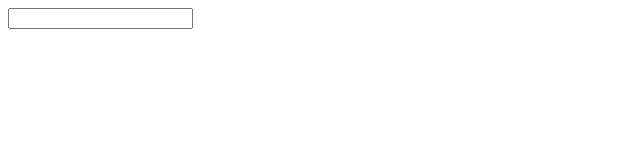
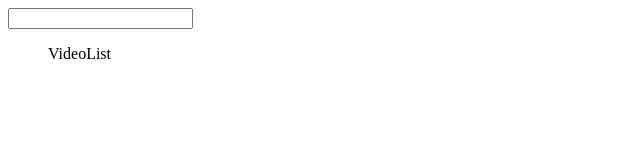
Before and after one commit to sohammondal/youtube-clone, a Vue app: page / in a window 1280 px wide. Shown: the top 160 px of the page, without its empty margins (0-640 px from the left). Built offline with nearby package versions, Linux system fonts and the light colour scheme.

Commit message:
add and use VideoList component

```diff
--- a/src/App.vue
+++ b/src/App.vue
@@ -1,23 +1,30 @@
 <template>
   <div>
     <SearchBar @termChange="onTermChange"></SearchBar>
+    <VideoList :videos="videos"></VideoList>
   </div>
 </template>
 
 <script>
 import axios from "axios";
 import SearchBar from "./components/SearchBar";
+import VideoList from "./components/VideoList";
 
 const API_KEY = "AIzaSyCGxnljVKRHoeqnLOZJcMObJLpAOmek5MY";
 
 export default {
   name: "App",
   components: {
-    SearchBar
+    SearchBar,
+    VideoList
   },
+  data: () => ({
+    videos: []
+  }),
   methods: {
     onTermChange: async function(serachTerm) {
-      const data = await axios.get(
+      try {
+        const { data } = await axios.get(
           "https://www.googleapis.com/youtube/v3/search",
           {
             params: {
@@ -28,7 +35,11 @@ export default {
             }
           }
         );
-      console.log(data);
+        console.log(data.items);
+        this.videos = data.items;
+      } catch (error) {
+        console.error(error);
+      }
     }
   }
 };
--- /dev/null
+++ b/src/components/VideoList.vue
@@ -0,0 +1,15 @@
+<template>
+  <ul>VideoList</ul>
+</template>
+
+<script>
+export default {
+  name: "VideoList",
+  props: {
+    videos: Array
+  }
+};
+</script>
+
+<style>
+</style>
```
Lines whose indentation alone changed are shown as unchanged.
